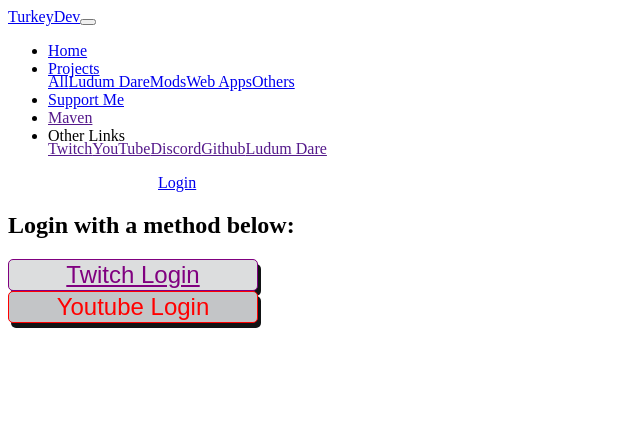
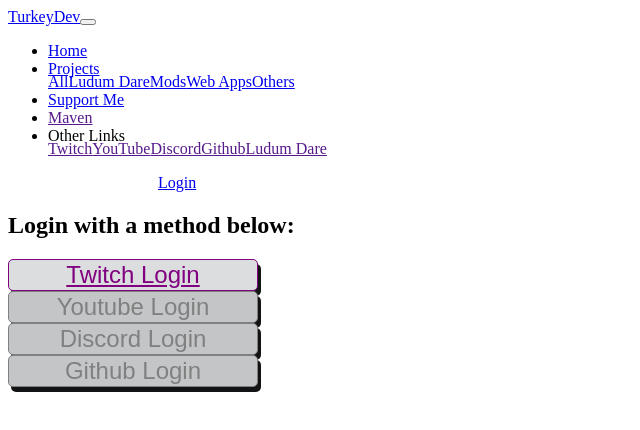
Before and after one commit to TheTurkeyDev/TheProgrammingTurkey-Website, a React app: page /login in a window 1280 px wide. Shown: the top 430 px of the page, without its empty margins (0-640 px from the left). Built offline with nearby package versions, Linux system fonts and the light colour scheme; no server answers; the HTML template or start-up script is replaced by a standard one.

Commit message:
Switching to use the API to pass login code to Added buttons for Discord and Gitub login

```diff
--- a/src/index.js
+++ b/src/index.js
@@ -43,7 +43,6 @@ import { AuthWrapper } from './contexts/auth-context';
 import { Overlay } from './contexts/overlay-context';
 import { Toast } from './contexts/toast-context';
 
-import { TwitchLogin } from './pages/auth/twitch-login';
 import { Login } from './pages/auth/login';
 import { UserProfile } from './pages/user/profile';
 import { StreamTimerSetup } from './pages/small-apps/stream-timer-setup';
@@ -118,7 +117,6 @@ const routing = (
 
                         <Route exact path='/login' component={Login} />
                         <Route exact path='/logout' component={Logout} />
-                        <Route exact path='/twitchlogin' component={TwitchLogin} />
                         <Route exact path='/youtubelogin' component={YouTubeLogin} />
 
                         <Route exact path='/user/profile' component={UserProfile} />
--- a/src/pages/auth/login.js
+++ b/src/pages/auth/login.js
@@ -1,23 +1,12 @@
 import React, { useContext } from 'react';
 import { AuthContext } from '../../contexts/auth-context';
-import { getSiteURLBase, getYTSiteURLBase } from '../../network/network-helper';
+import { getSiteURLBase, getYTSiteURLBase, getDevAPIBase } from '../../network/network-helper';
 import { PageWrapper } from '../base/page-wrapper';
-
-
 
 export function Login(props) {
     const auth = useContext(AuthContext);
-    //TODO: Cache the state and verify
-    const nonce = (length) => {
-        let text = "";
-        const possible = "ABCDEFGHIJKLMNOPQRSTUVWXYZabcdefghijklmnopqrstuvwxyz0123456789";
-        for (let i = 0; i < length; i++) {
-            text += possible.charAt(Math.floor(Math.random() * possible.length));
-        }
-        return text;
-    }
 
-    const twtichURL = `https://id.twitch.tv/oauth2/authorize?client_id=ulhcvhvfeiv83t1gduqnow1lispyge&redirect_uri=${getSiteURLBase()}/twitchlogin&response_type=code&scope=viewing_activity_read+openid&state=${nonce(15)}&claims={"id_token":{"preferred_username":null, "picture":null}}`;
+    const twtichURL = `https://id.twitch.tv/oauth2/authorize?client_id=ulhcvhvfeiv83t1gduqnow1lispyge&redirect_uri=${getDevAPIBase()}/auth/twitch/token&response_type=code&scope=viewing_activity_read+openid&state=${btoa(getSiteURLBase())}&claims={"id_token":{"preferred_username":null, "picture":null}}`;
     const youtubeURL = `https://accounts.google.com/o/oauth2/v2/auth?scope=https%3A%2F%2Fwww.googleapis.com%2Fauth%2Fyoutube.readonly&access_type=offline&include_granted_scopes=true&state=state_parameter_passthrough_value&redirect_uri=${getYTSiteURLBase()}/youttubelogin&response_type=code&client_id=922337282637-kujcovknl7iss3957f0rsuftufpkjkpv.apps.googleusercontent.com`;
 
     //TODO: Send code to the server
@@ -39,10 +28,27 @@ export function Login(props) {
                         </button>
                     </div>
                     <div className="w-100 mb-3">
-                        <button disabled style={{ width: "250px", fontSize: "24px", backgroundColor: "#c3c5c7", border: "1px solid red", borderRadius: "5px", boxShadow: "3px 5px #111314" }} >
-                            <a style={{ color: "red" }}>
+                        <button disabled style={{ width: "250px", fontSize: "24px", backgroundColor: "#c3c5c7", border: "1px solid gray", borderRadius: "5px", boxShadow: "3px 5px #111314" }} >
+                            <a style={{ color: "gray" }}>
                                 <i className="fab fa-youtube mr-1" />
                                 <span>Youtube Login</span>
+                            </a>
+                        </button>
+                    </div>
+                    <div className="w-100 mb-3">
+                        {/* #7289DA*/}
+                        <button disabled style={{ width: "250px", fontSize: "24px", backgroundColor: "#c3c5c7", border: "1px solid gray", borderRadius: "5px", boxShadow: "3px 5px #111314" }} >
+                            <a style={{ color: "gray" }}>
+                                <i className="fab fa-discord mr-1" />
+                                <span>Discord Login</span>
+                            </a>
+                        </button>
+                    </div>
+                    <div className="w-100 mb-3">
+                        <button disabled style={{ width: "250px", fontSize: "24px", backgroundColor: "#c3c5c7", border: "1px solid gray", borderRadius: "5px", boxShadow: "3px 5px #111314" }} >
+                            <a style={{ color: "gray" }}>
+                                <i className="fab fa-github mr-1" />
+                                <span>Github Login</span>
                             </a>
                         </button>
                     </div>
--- a/src/pages/auth/twitch-login.js
+++ /dev/null
@@ -1,48 +0,0 @@
-import React, { useContext, useState, useEffect } from 'react';
-import { Link } from "react-router-dom";
-
-import { AuthContext } from '../../contexts/auth-context';
-import * as authAPI from "../../network/auth-network";
-import { PageWrapper } from '../base/page-wrapper';
-
-
-export function TwitchLogin(props) {
-
-    let code = "";
-    if (props.location && props.location.search) {
-        let params = props.location.search.substring(1).split("&");
-        params.forEach((element) => {
-            let keyVal = element.split("=");
-            if (keyVal[0] === "code")
-                code = keyVal[1];
-        });
-    }
-
-    const [failed, setFailed] = useState(false);
-    const auth = useContext(AuthContext);
-
-    useEffect(() => {
-        async function sendCode() {
-            authAPI.loginTwitch(code).then(json => {
-                if (json.success) {
-                    auth.login();
-                    props.history.push("/");
-                }
-                else {
-                    setFailed(true);
-                }
-            });
-        }
-        sendCode();
-    }, []);
-
-    //TODO: Send code to the server
-    return (
-        <PageWrapper>
-            {
-                failed && <h1>Unauthorized!</h1>
-            }
-            <Link to="/"> Click here if you do not get redirected!</Link>
-        </PageWrapper>
-    );
-}
```
